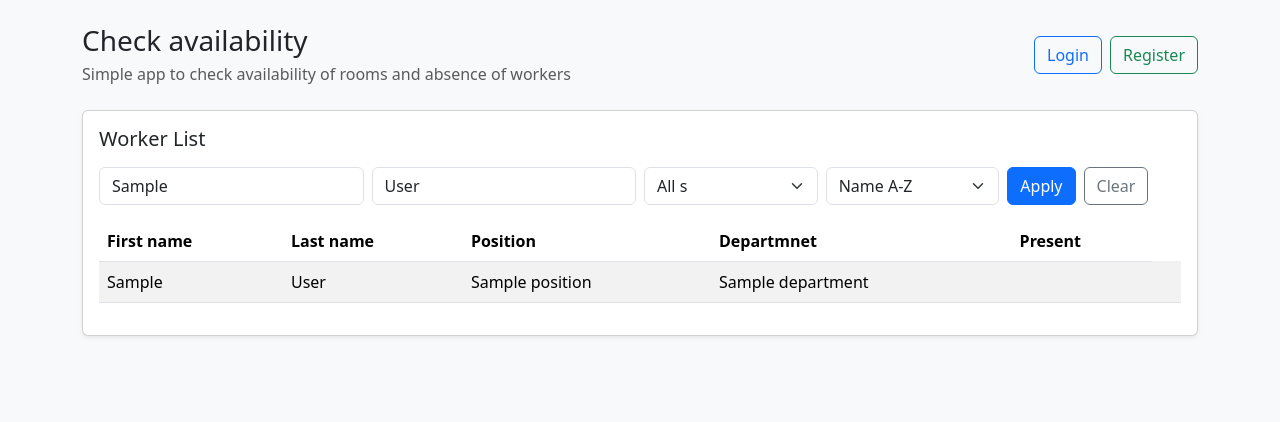
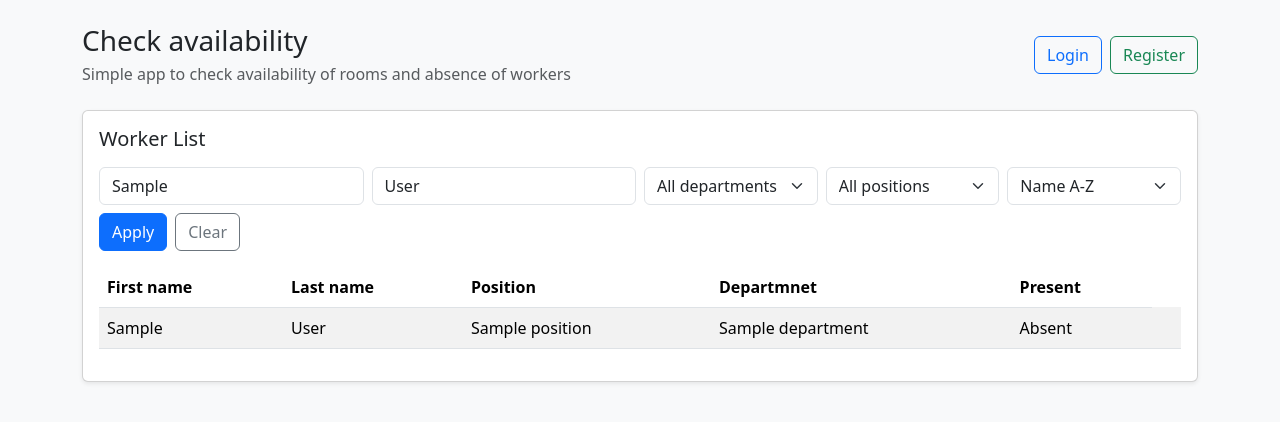
Before and after one commit to StanislawMarszalek/Internship-project-Check-Availability, a Django app: template templates/showing_data/list_workers.html in a window 1280 px wide. Shown: the top 422 px of the page. Run offline with Django 5.2, Linux system fonts and the light colour scheme; the template is opened without the code that fills it: most values are stand-ins (such as "Sample title", 1, 10 or a date in 2020).

Commit message:
Fix wrong names of inputs

```diff
--- a/templates/showing_data/list_workers.html
+++ b/templates/showing_data/list_workers.html
@@ -8,20 +8,30 @@
 
         <form method="get" class="row g-2 mb-3">
             <div class="col-md-3">
-                <input type="text" name="First name" value="{{ first_name_query }}" class="form-control"
+                <input type="text" name="first_name" value="{{ first_name_query }}" class="form-control"
                     placeholder="Filter by first name">
             </div>
 
             <div class="col-md-3">
-                <input type="text" name="Last name" value="{{ last_name_query }}" class="form-control"
+                <input type="text" name="last_name" value="{{ last_name_query }}" class="form-control"
                     placeholder="Filter by last name">
             </div>
 
             <div class="col-md-2">
                 <select name="department" class="form-select">
-                    <option value="">All s</option>
-                    {% for value, label in departments %}
+                    <option value="">All departments</option>
+                    {% for value, label in departments_classes %}
                     <option value="{{ value }}" {% if departments_query == value %}selected{% endif %}>
+                        {{ label }}
+                    </option>
+                    {% endfor %}
+                </select>
+            </div>
+            <div class="col-md-2">
+                <select name="position" class="form-select">
+                    <option value="">All positions</option>
+                    {% for value, label in positions_classes %}
+                    <option value="{{ value }}" {% if positions_query == value %}selected{% endif %}>
                         {{ label }}
                     </option>
                     {% endfor %}
@@ -63,7 +73,11 @@
                         <td>{{ worker.last_name }}</td>
                         <td>{{ worker.position }}</td>
                         <td>{{ worker.department }}</td>
-                        <td>{{ worker.is_active }}</td>
+                        {% if worker.is_active %}
+                            <td>Present</td>
+                            {% else %}
+                        	<td>Absent</td>
+                        {% endif %}
                         <td>
 
                             {% if user.is_authenticated and user.is_superuser %}
```
